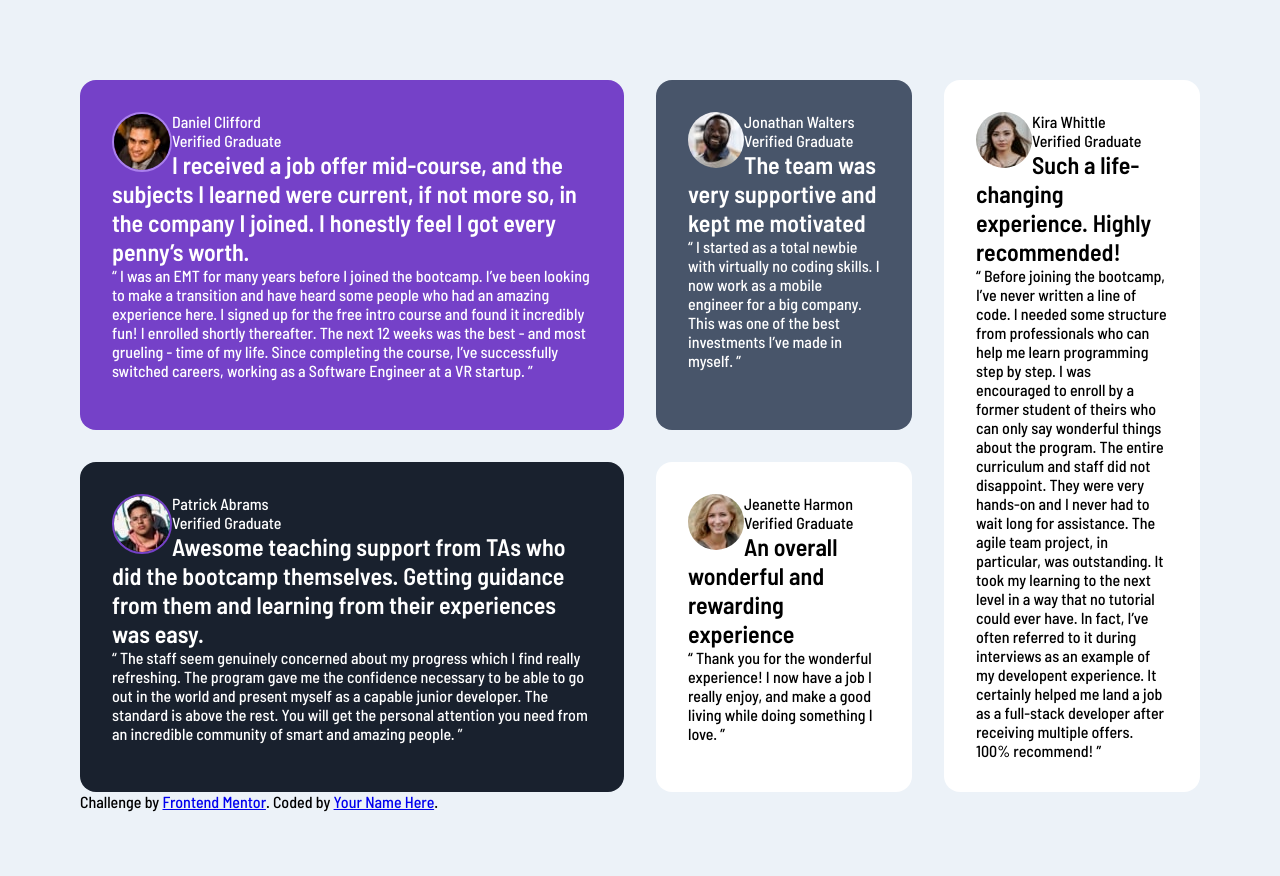
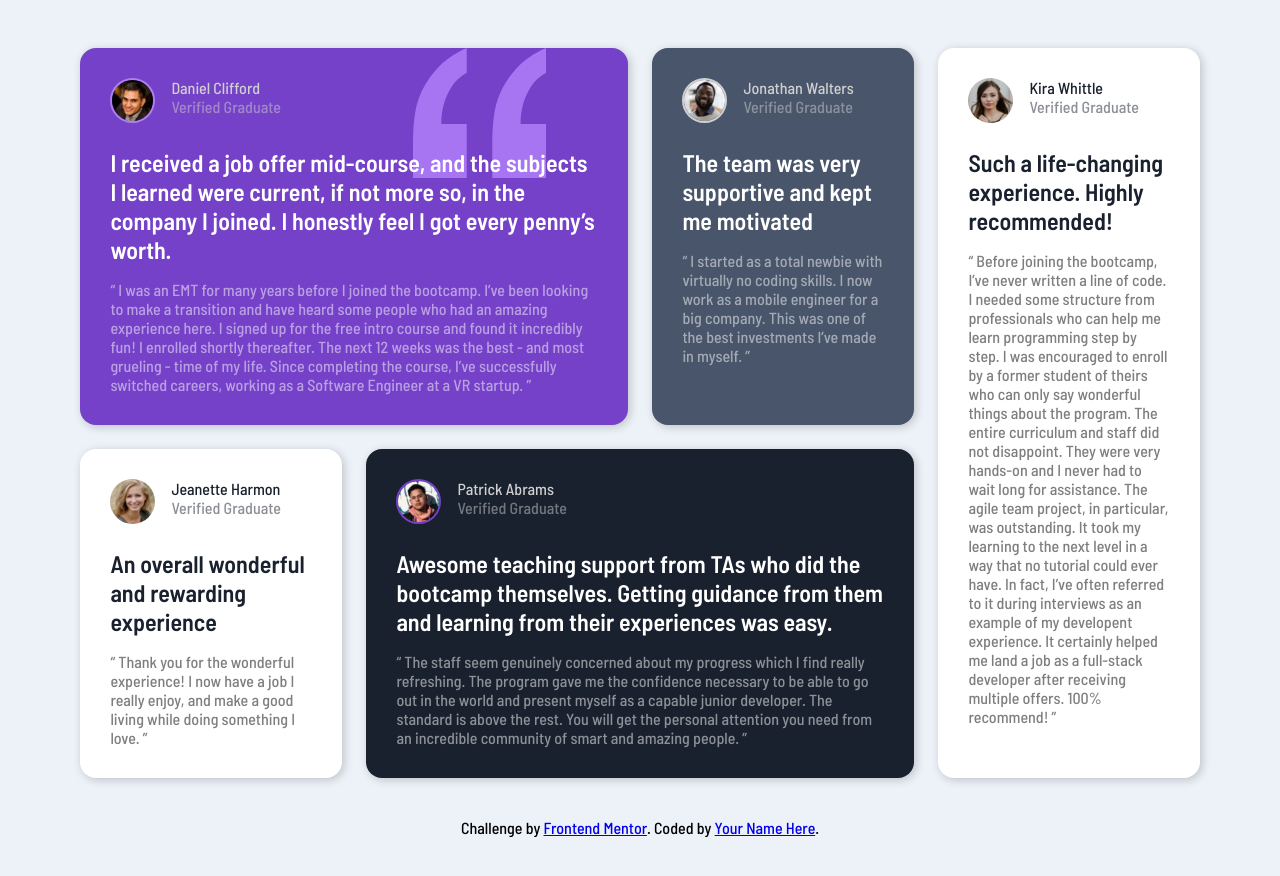
Before and after one commit to heiderick13/testimonials-grid-section, a plain HTML site: page index.html in a window 1280 px wide. After the commit the page ends 837 px from the top, so only its background shows below. Drawn offline with Linux system fonts and the light colour scheme.

Commit message:
adjust layout | add quotation | add profile-pic border

```diff
--- a/index.html
+++ b/index.html
@@ -21,8 +21,18 @@
   <body>
     <main>
       <div class="testimonial daniel">
-        <img src="images/image-daniel.jpg" alt="user profile picture" />
-        <p class="user-name">Daniel Clifford</p>
+        <img
+          class="profile-picture"
+          src="images/image-daniel.jpg"
+          height="45"
+          alt="user profile picture"
+        />
+        <img
+          src="images/bg-pattern-quotation.svg"
+          alt="quotation mark"
+          class="quotation"
+        />
+        <p class="username">Daniel Clifford</p>
         <p class="user-status">Verified Graduate</p>
         <h2 class="testimonial-title">
           I received a job offer mid-course, and the subjects I learned were
@@ -40,8 +50,13 @@
         </p>
       </div>
       <div class="testimonial jonathan">
-        <img src="images/image-jonathan.jpg" alt="user profile picture" />
-        <p class="user-name">Jonathan Walters</p>
+        <img
+          class="profile-picture"
+          src="images/image-jonathan.jpg"
+          height="45"
+          alt="user profile picture"
+        />
+        <p class="username">Jonathan Walters</p>
         <p class="user-status">Verified Graduate</p>
         <h2 class="testimonial-title">
           The team was very supportive and kept me motivated
@@ -53,8 +68,13 @@
         </p>
       </div>
       <div class="testimonial jeanette">
-        <img src="images/image-jeanette.jpg" alt="user profile picture" />
-        <p class="user-name">Jeanette Harmon</p>
+        <img
+          class="profile-picture"
+          src="images/image-jeanette.jpg"
+          height="45"
+          alt="user profile picture"
+        />
+        <p class="username">Jeanette Harmon</p>
         <p class="user-status">Verified Graduate</p>
         <h2 class="testimonial-title">
           An overall wonderful and rewarding experience
@@ -65,8 +85,13 @@
         </p>
       </div>
       <div class="testimonial patrick">
-        <img src="images/image-patrick.jpg" alt="user profile picture" />
-        <p class="user-name">Patrick Abrams</p>
+        <img
+          class="profile-picture"
+          src="images/image-patrick.jpg"
+          height="45"
+          alt="user profile picture"
+        />
+        <p class="username">Patrick Abrams</p>
         <p class="user-status">Verified Graduate</p>
         <h2 class="testimonial-title">
           Awesome teaching support from TAs who did the bootcamp themselves.
@@ -83,8 +108,13 @@
         </p>
       </div>
       <div class="testimonial kira">
-        <img src="images/image-kira.jpg" alt="user profile picture" />
-        <p class="user-name">Kira Whittle</p>
+        <img
+          class="profile-picture"
+          src="images/image-kira.jpg"
+          height="45"
+          alt="user profile picture"
+        />
+        <p class="username">Kira Whittle</p>
         <p class="user-status">Verified Graduate</p>
         <h2 class="testimonial-title">
           Such a life-changing experience. Highly recommended!
--- a/styles/main.css
+++ b/styles/main.css
@@ -40,18 +40,24 @@
 body {
   background-color: var(--light-grayish-blue);
   font-family: "Barlow Semi Condensed", sans-serif;
-  padding: 5rem;
+  height: 100vh;
+  display: flex;
+  flex-direction: column;
+  align-items: center;
+  justify-content: space-between;
 }
 
 main {
   background-color: var(--light-grayish-blue);
+  padding: 3rem 5rem 2.5rem;
   display: grid;
-  gap: 2rem;
+  gap: 1.5rem;
   grid-template-columns: repeat(4, 1fr);
 }
 
 .daniel {
   grid-column: span 2;
+  position: relative;
 }
 
 .kira {
@@ -60,28 +66,72 @@ main {
 }
 
 .patrick {
-  grid-column: 1 / span 2;
+  grid-column: 2 / span 2;
   grid-row: 2;
 }
 
-.jeanette {
-  grid-column: 3;
+.testimonial {
+  padding: 1.9rem;
+  border-radius: 1rem;
+  box-shadow: 2px 2px 10px rgba(0, 0, 0, 0.2);
 }
 
-.testimonial {
-  padding: 2rem;
-  border-radius: 1rem;
-}
-
-.testimonial img {
+.testimonial .profile-picture {
   float: left;
-  /* clip-path: circle(); */
+  margin-right: 1rem;
   border-radius: 50%;
 }
 
-.daniel img {
+.daniel .profile-picture {
   border: 2px solid var(--lighter-violet);
 }
-.patrick img {
+
+.daniel .quotation {
+  position: absolute;
+  top: 0;
+  right: 15%;
+  height: 130px;
+  z-index: 1;
+}
+
+.jonathan .profile-picture {
+  border: 2px solid var(--Light-gray);
+}
+
+.patrick .profile-picture {
   border: 2px solid var(--moderate-violet);
 }
+
+.username,
+.user-status {
+  color: var(--Light-gray);
+}
+
+.user-status {
+  opacity: 50%;
+  margin-bottom: 2rem;
+}
+
+.jeanette .username,
+.jeanette .user-status,
+.jeanette .testimonial-title,
+.kira .username,
+.kira .user-status,
+.kira .testimonial-title {
+  color: var(--very-dark-blackish-blue);
+}
+
+.jeanette .user-status,
+.kira .user-status {
+  opacity: 50%;
+}
+
+.testimonial-text {
+  opacity: 50%;
+}
+
+.testimonial-title {
+  padding-bottom: 1rem;
+  position: relative;
+  z-index: 2;
+}
```
